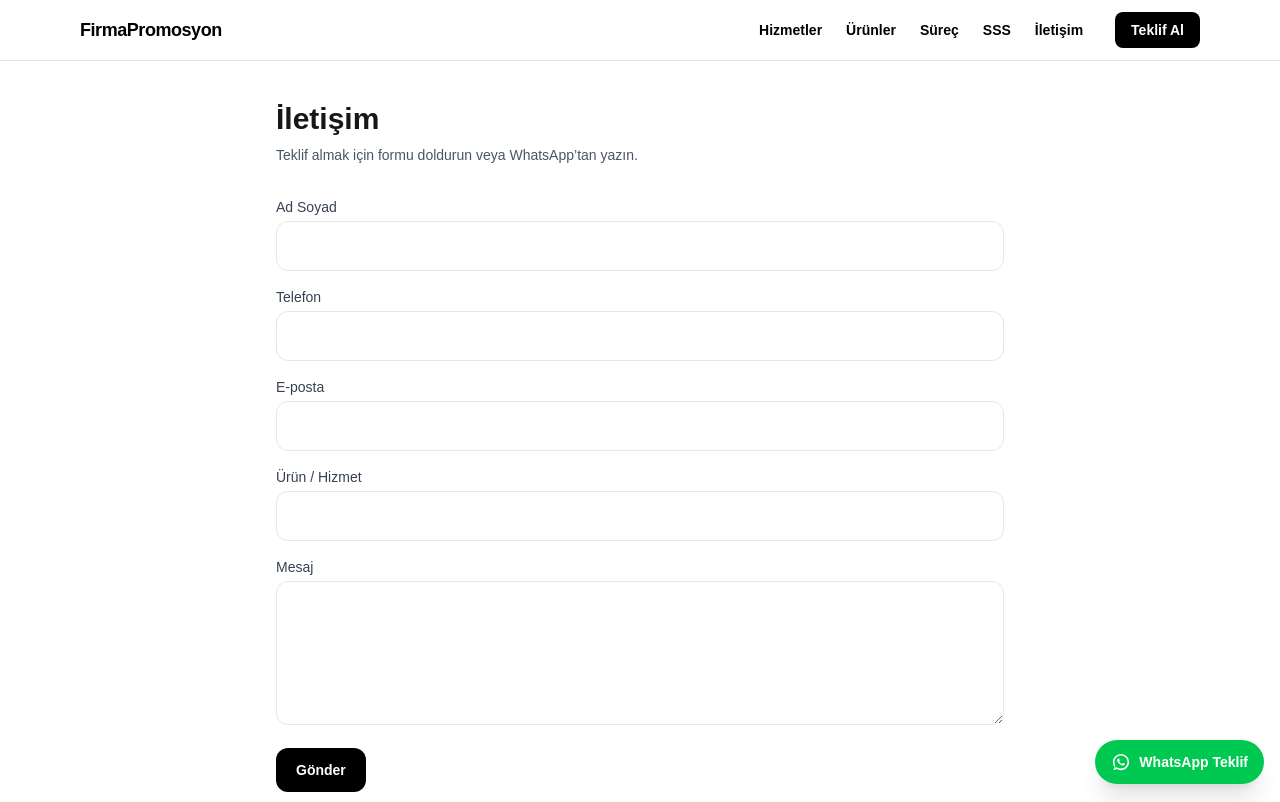
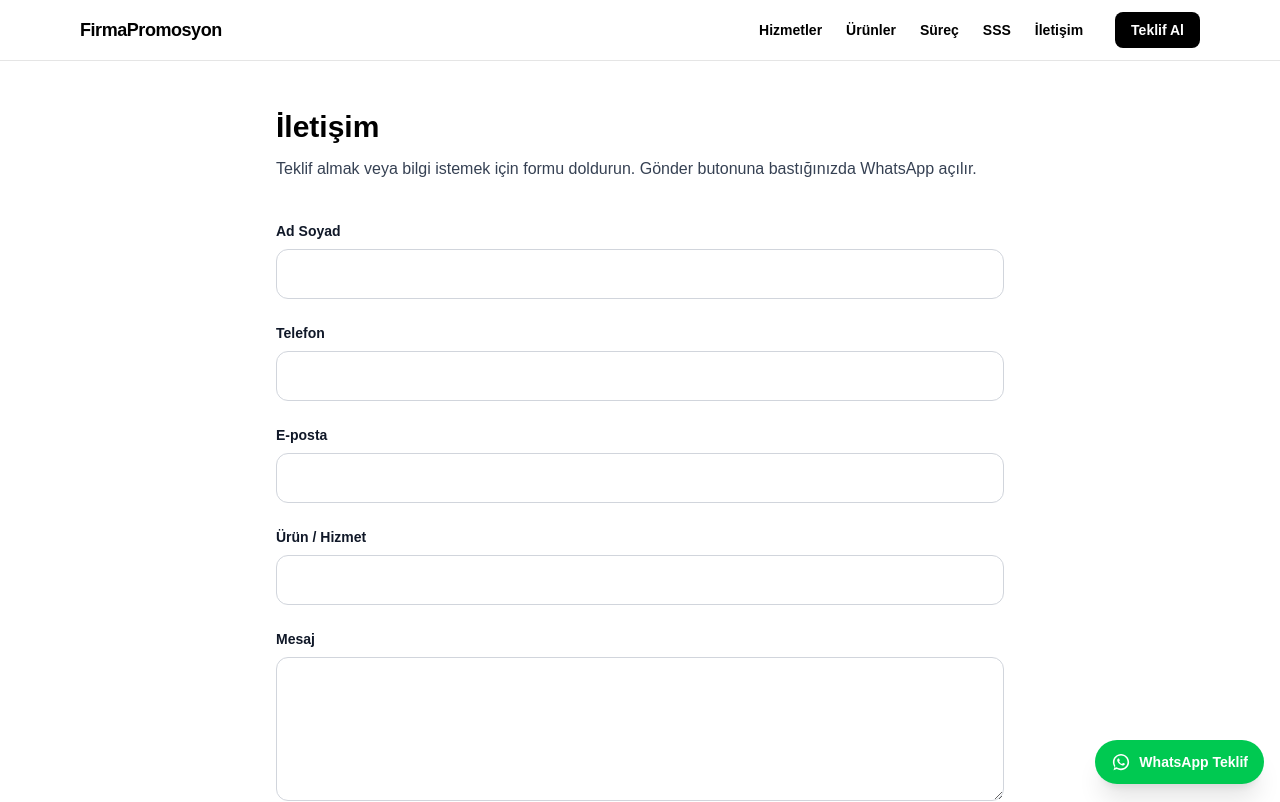
Before and after one commit to berkankocek1-dot/firmapromosyon, a Next.js app: page /iletisim in a window 1280 px wide. Shown: the top 802 px of the page. Built offline with nearby package versions, Linux system fonts and the light colour scheme.

Commit message:
Fix contact page dark background contrast

```diff
--- a/app/iletisim/page.tsx
+++ b/app/iletisim/page.tsx
@@ -1,25 +1,104 @@
+"use client";
+
+import { useState } from "react";
+
+const WHATSAPP_PHONE = "90XXXXXXXXXX";
+
+const wa = (text: string) =>
+  `https://wa.me/${WHATSAPP_PHONE}?text=${encodeURIComponent(text)}`;
+
 export default function ContactPage() {
+  const [form, setForm] = useState({
+    name: "",
+    phone: "",
+    email: "",
+    subject: "",
+    message: "",
+  });
+
+  function handleChange(
+    e: React.ChangeEvent<HTMLInputElement | HTMLTextAreaElement>
+  ) {
+    setForm({ ...form, [e.target.name]: e.target.value });
+  }
+
+  function handleSubmit(e: React.FormEvent) {
+    e.preventDefault();
+
+    const msg = `
+Merhaba, iletişim formu üzerinden yazıyorum.
+
+Ad Soyad: ${form.name}
+Telefon: ${form.phone}
+E-posta: ${form.email}
+Ürün / Hizmet: ${form.subject}
+Mesaj: ${form.message}
+`.trim();
+
+    window.open(wa(msg), "_blank", "noopener,noreferrer");
+  }
+
   return (
-    <main className="mx-auto max-w-3xl px-5 py-10">
-      <h1 className="text-3xl font-bold">İletişim</h1>
-      <p className="mt-2 text-sm text-gray-600">
-        Teklif almak için formu doldurun veya WhatsApp’tan yazın.
-      </p>
+    <main className="min-h-screen bg-white text-gray-900">
+      <div className="mx-auto max-w-3xl px-5 py-12">
+        <h1 className="text-3xl font-bold text-black">İletişim</h1>
 
-      <form className="mt-8 space-y-4">
-        <Field label="Ad Soyad" name="name" />
-        <Field label="Telefon" name="phone" />
-        <Field label="E-posta" name="email" type="email" />
-        <Field label="Ürün / Hizmet" name="subject" />
-        <TextArea label="Mesaj" name="message" />
+        <p className="mt-3 text-base text-gray-700">
+          Teklif almak veya bilgi istemek için formu doldurun.
+          Gönder butonuna bastığınızda WhatsApp açılır.
+        </p>
 
-        <button className="rounded-xl bg-black px-5 py-3 text-sm font-semibold text-white hover:opacity-90">
-          Gönder
-        </button>
-      </form>
+        <form onSubmit={handleSubmit} className="mt-10 space-y-6">
+          <Field
+            label="Ad Soyad"
+            name="name"
+            value={form.name}
+            onChange={handleChange}
+            required
+          />
 
-      <div className="mt-6 text-xs text-gray-500">
-        Not: Şu an “Gönder” butonu sadece tasarımdır. Bir sonraki adımda mail/WhatsApp yönlendirmesi ekleyeceğiz.
+          <Field
+            label="Telefon"
+            name="phone"
+            value={form.phone}
+            onChange={handleChange}
+            required
+          />
+
+          <Field
+            label="E-posta"
+            name="email"
+            type="email"
+            value={form.email}
+            onChange={handleChange}
+            required
+          />
+
+          <Field
+            label="Ürün / Hizmet"
+            name="subject"
+            value={form.subject}
+            onChange={handleChange}
+          />
+
+          <TextArea
+            label="Mesaj"
+            name="message"
+            value={form.message}
+            onChange={handleChange}
+          />
+
+          <button
+            type="submit"
+            className="w-full rounded-xl bg-black px-5 py-3 text-sm font-semibold text-white hover:opacity-90 transition"
+          >
+            WhatsApp ile Gönder
+          </button>
+        </form>
+
+        <div className="mt-8 text-sm text-gray-600">
+          Alternatif olarak doğrudan WhatsApp butonunu da kullanabilirsiniz.
+        </div>
       </div>
     </main>
   );
@@ -28,9 +107,9 @@ export default function ContactPage() {
 function Field({ label, ...props }: any) {
   return (
     <label className="block">
-      <div className="mb-1 text-sm text-gray-700">{label}</div>
+      <div className="mb-2 text-sm font-semibold text-gray-900">{label}</div>
       <input
-        className="w-full rounded-xl border border-gray-200 bg-white p-3 outline-none focus:border-gray-500"
+        className="w-full rounded-xl border border-gray-300 bg-white p-3 text-gray-900 outline-none focus:border-black focus:ring-2 focus:ring-black/10"
         {...props}
       />
     </label>
@@ -40,9 +119,9 @@ function Field({ label, ...props }: any) {
 function TextArea({ label, ...props }: any) {
   return (
     <label className="block">
-      <div className="mb-1 text-sm text-gray-700">{label}</div>
+      <div className="mb-2 text-sm font-semibold text-gray-900">{label}</div>
       <textarea
-        className="h-36 w-full rounded-xl border border-gray-200 bg-white p-3 outline-none focus:border-gray-500"
+        className="h-36 w-full rounded-xl border border-gray-300 bg-white p-3 text-gray-900 outline-none focus:border-black focus:ring-2 focus:ring-black/10"
         {...props}
       />
     </label>
```
